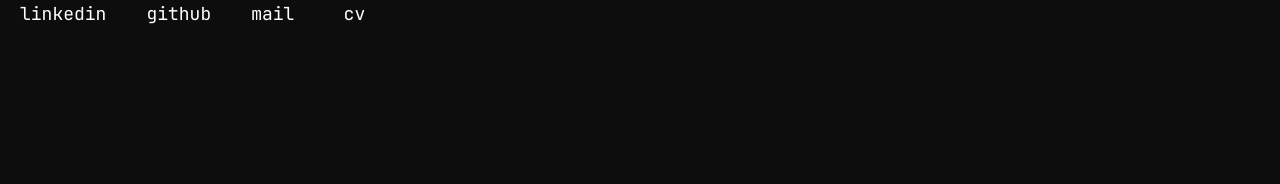
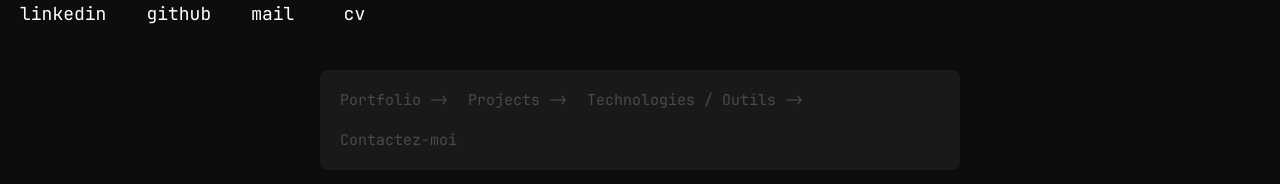
Before and after one commit to yahvya/personal-portfolio, a Next.js app in the folder dev/portfolio/: page / in a window 1280 px wide. Shown: the part 610-794 px from the top of the page. Built offline with nearby package versions, Linux system fonts and the light colour scheme; no server answers.

Commit message:
MODIFY page re add navigation

```diff
--- a/dev/portfolio/src/app/page.tsx
+++ b/dev/portfolio/src/app/page.tsx
@@ -6,6 +6,8 @@ import {ProjectPage} from "@/single-pages/project-page/project-page"
 import {TechnicalStackPage} from "@/single-pages/technical-stack-page/technical-stack-page"
 import {ContactPage} from "@/single-pages/contact-page/contact-page"
 import "./portfolio-page.scss"
+import {useInView} from "motion/react"
+import Link from "next/link"
 
 export default function PortfolioPage() {
     const containerRef = useRef<HTMLDivElement>(null)
@@ -15,6 +17,13 @@ export default function PortfolioPage() {
         projectsRef: useRef<HTMLDivElement>(null),
         technicalStackRef: useRef<HTMLDivElement>(null),
         contactRef: useRef<HTMLDivElement>(null),
+    }
+
+    const activeChecks = {
+        isPortfolioActive: useInView(pagesRefs.homeRef, {amount: 0.6}),
+        isProjectsActive: useInView(pagesRefs.projectsRef, {amount: 0.6}),
+        isTechnicalStackActive: useInView(pagesRefs.technicalStackRef, {amount: 0.6}),
+        isContactActive: useInView(pagesRefs.contactRef, {amount: 0.6}),
     }
 
     const refsList = [
@@ -68,11 +77,42 @@ export default function PortfolioPage() {
     }, [])
 
     return (
+        <>
             <div className="portfolio-page" ref={containerRef}>
                 <HomePage ref={pagesRefs.homeRef}/>
                 <ProjectPage ref={pagesRefs.projectsRef}/>
                 <TechnicalStackPage ref={pagesRefs.technicalStackRef}/>
                 <ContactPage ref={pagesRefs.contactRef}/>
             </div>
+            <nav className="portfolio-nav small-text">
+                <Link
+                    href="#portfolio"
+                    className={activeChecks.isPortfolioActive ? "active" : ""}
+                >
+                    Portfolio
+                </Link>
+
+                <Link
+                    href="#projects"
+                    className={activeChecks.isProjectsActive ? "active" : ""}
+                >
+                    Projects
+                </Link>
+
+                <Link
+                    href="#technical-stack"
+                    className={activeChecks.isTechnicalStackActive ? "active" : ""}
+                >
+                    Technologies / Outils
+                </Link>
+
+                <Link
+                    href="#contact"
+                    className={activeChecks.isContactActive ? "active" : ""}
+                >
+                    Contactez-moi
+                </Link>
+            </nav>
+        </>
     )
 }
```
Lines whose indentation alone changed are shown as unchanged.
